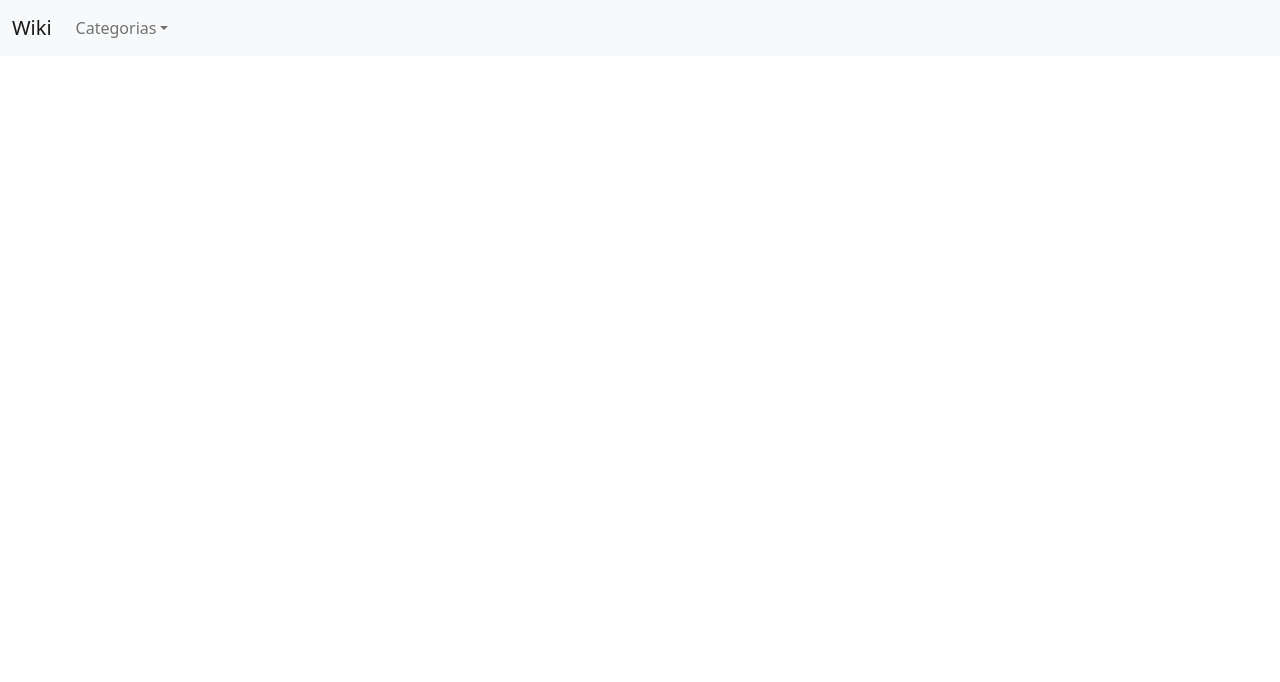
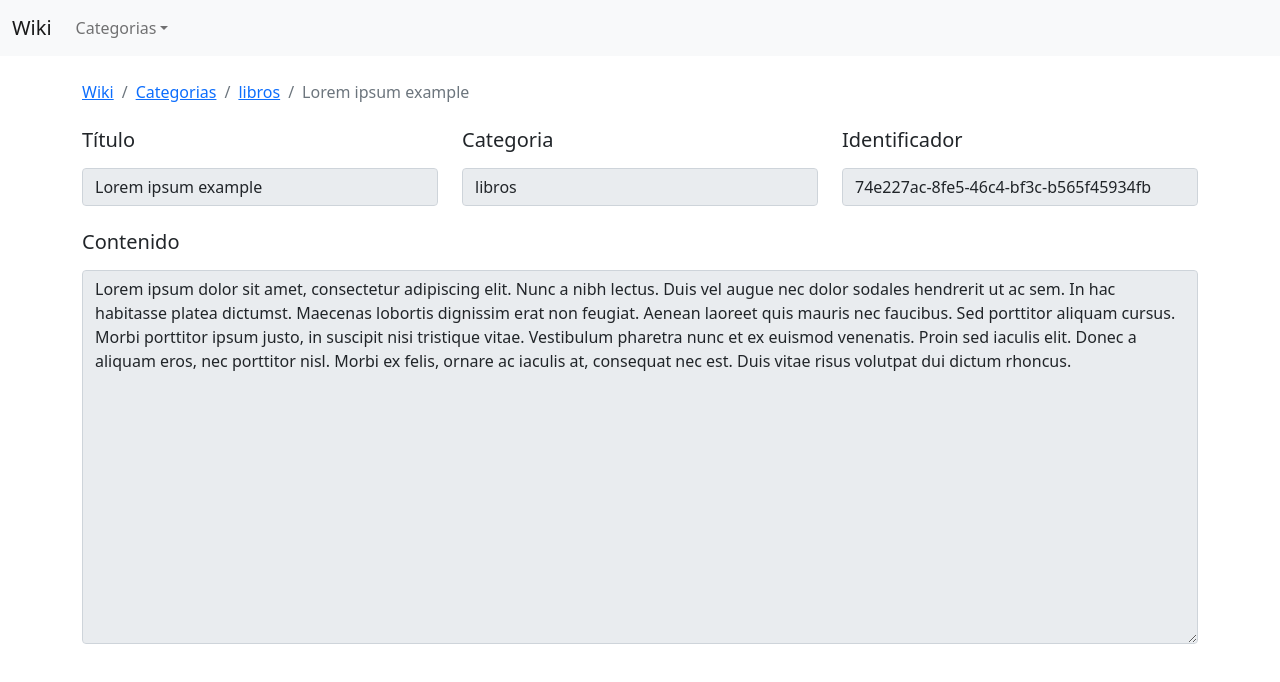
Before and after one commit to franklopezbriceno2297/cursoprograweb-proyecto2, a Vue app: page /wiki/mostrar/74e227ac-8fe5-46c4-bf3c-b565f45934fb in a window 1280 px wide. Before the commit this address had no page. Shown: the top 682 px of the page. Built offline with nearby package versions, Linux system fonts and the light colour scheme.

Commit message:
Show Wiki

```diff
--- a/src/data/pages.js
+++ b/src/data/pages.js
@@ -23,7 +23,7 @@ const pages = [
   },
   {
     id: '74e227ac-8fe5-46c4-bf3c-b565f45934fb',
-    title: 'Lorem ipsum',
+    title: 'Lorem ipsum example',
     body: 'Lorem ipsum dolor sit amet, consectetur adipiscing elit. Nunc a nibh lectus. Duis vel augue nec dolor sodales hendrerit ut ac sem. In hac habitasse platea dictumst. Maecenas lobortis dignissim erat non feugiat. Aenean laoreet quis mauris nec faucibus. Sed porttitor aliquam cursus. Morbi porttitor ipsum justo, in suscipit nisi tristique vitae. Vestibulum pharetra nunc et ex euismod venenatis. Proin sed iaculis elit. Donec a aliquam eros, nec porttitor nisl. Morbi ex felis, ornare ac iaculis at, consequat nec est. Duis vitae risus volutpat dui dictum rhoncus.',
     categoryPath: 'libros'
   }
--- a/src/router/index.js
+++ b/src/router/index.js
@@ -4,8 +4,14 @@ import Home from '@/views/Home.vue'
 import Categories from '@/views/Categories.vue'
 import Pages from '@/views/Pages.vue'
 import CategoryForm from '@/views/CategoryForm.vue'
+import PageForm from '@/views/PageForm.vue'
 
 const routes = [
+  {
+    path: '/wiki/:windowMode/:pageId',
+    name: 'WikiForm',
+    component: PageForm
+  },
   {
     path: '/categoria/:windowMode/:path',
     name: 'CategoryForm',
--- a/src/store/modules/pages.js
+++ b/src/store/modules/pages.js
@@ -11,6 +11,7 @@ const pages = {
   actions: {
   },
   getters: {
+    getPageByID: (state, getters) => ({ id }) => (state.pages.find(page => (page.id === id))),
     getPagesByCategory: (state, getters) => ({ categoryPath }) => (categoryPath ? state.pages.filter(page => (page.categoryPath === categoryPath)) : [])
   }
 }
--- a/src/views/Categories.vue
+++ b/src/views/Categories.vue
@@ -13,7 +13,6 @@
             <div class="card-body">
               <h5 class="card-title mb-3">{{category.label}}</h5>
               <p class="card-text small mb-2">Ruta: {{category.path}}</p>
-              <!-- <p class="card-text small">Fecha de Creación: {{created}}</p> -->
               <div class="d-flex justify-content-end">
                 <router-link :to="`/categorias/${category.path}`" class="btn btn-secondary btn-sm">Mostrar</router-link>
                 <router-link :to="`/categoria/editar/${category.path}`" class="btn btn-warning btn-sm mx-2">Editar</router-link>
--- /dev/null
+++ b/src/views/PageForm.vue
@@ -0,0 +1,135 @@
+<template>
+    <main class="container my-4">
+      <template v-if="displayMode">
+        <template v-if="pageExist">
+          <nav aria-label="breadcrumb">
+            <ol class="breadcrumb mb-4">
+              <li class="breadcrumb-item">
+                <router-link to="/">Wiki</router-link>
+              </li>
+              <li class="breadcrumb-item">
+                <router-link to="/categorias">Categorias</router-link>
+              </li>
+              <li class="breadcrumb-item">
+                <router-link :to="`/categorias/${category}`">{{category}}</router-link>
+              </li>
+              <li class="breadcrumb-item active" aria-current="page">{{title}}</li>
+            </ol>
+          </nav>
+          <form class="row g-4">
+            <div class="col-sm-4">
+              <label for="inputTitle" class="form-label h5 mb-3">Título</label>
+              <input v-model="title" readonly type="text" class="form-control" id="inputTitle" />
+            </div>
+            <div class="col-sm-4">
+              <label for="inputCategory" class="form-label h5 mb-3">Categoria</label>
+              <input v-model="category" readonly type="text" class="form-control" id="inputCategory" />
+            </div>
+            <div class="col-sm-4">
+              <label for="inputID" class="form-label h5 mb-3">Identificador</label>
+              <input v-model="id" readonly type="text" class="form-control" id="inputID" />
+            </div>
+            <div class="col-sm-12">
+              <label for="inputBody" class="form-label h5 mb-3">Contenido</label>
+              <textarea v-model="body" readonly class="form-control" id="inputBody" rows="15"></textarea>
+            </div>
+          </form>
+        </template>
+        <div v-else class="row">
+          <div class="col-4">
+            <div class="alert alert-danger mb-0 p-2" role="alert">¡Error, esta página no existe!</div>
+          </div>
+        </div>
+      </template>
+      <template v-else>
+      </template>
+
+      <!-- {{#enableforms}}
+        <nav aria-label="breadcrumb">
+          <ol class="breadcrumb mb-4">
+            <li class="breadcrumb-item">
+              <a href="/">Wiki</a>
+            </li>
+            <li class="breadcrumb-item">
+              <a href="/categorias">Categorias</a>
+            </li>
+            <li class="breadcrumb-item active" aria-current="page">{{mainTitle}}</li>
+          </ol>
+        </nav>
+        <form class="row g-4">
+          <div class="col-sm-4">
+            <label for="inputTitle" class="form-label h5 mb-3">Título</label>
+            <input required type="text" class="form-control" value="{{title}}" id="inputTitle" name="inputTitle" />
+          </div>
+          <div class="col-sm-5"></div>
+          <div class="col-sm-3">
+            <label class="form-label h5 mb-3">Categoría</label>
+            <select required id="inputCategory" name="inputCategory" class="form-select form-select-sm" aria-label=".form-select-lg">
+              {{^selectedCategoryFlag}}
+                {{#cats}}
+                  <option value="{{id}}">{{label}}</option>
+                {{/cats}}
+              {{~selectedCategoryFlag}}
+              {{#selectedCategoryFlag}}
+                {{#selectedCategory}}
+                  <option selected value="{{catID}}">{{catLabel}}</option>
+                {{/selectedCategory}}
+                {{#cats}}
+                  <option value="{{id}}">{{label}}</option>
+                {{/cats}}
+              {{/selectedCategoryFlag}}
+            </select>
+          </div>
+          <div class="col-sm-12">
+            <label for="inputBody" class="form-label h5 mb-3">Contenido</label>
+            <textarea required name="inputBody" class="form-control" id="inputBody" rows="15">{{body}}</textarea>
+          </div>
+          <div class="col-12">
+            <button type="submit" class="btn btn-primary">Guardar</button>
+          </div>
+        </form>
+      {{/enableforms}} -->
+  </main>
+</template>
+
+<script>
+import { mapGetters } from 'vuex'
+
+export default {
+  name: 'PageForm',
+  data: () => ({
+    pageExist: false,
+    id: '',
+    title: '',
+    body: '',
+    category: ''
+  }),
+  mounted () {
+    if (!this.creationMode) {
+      const currentPage = this.getPageByID({ id: this.$route.params.pageId })
+      if (currentPage) {
+        this.id = currentPage.id
+        this.title = currentPage.title
+        this.body = currentPage.body
+        this.category = currentPage.categoryPath
+        this.pageExist = true
+      }
+    }
+  },
+  computed: {
+    ...mapGetters(
+      'pages',
+      ['getPageByID', 'getPagesByCategory']
+    ),
+    creationMode () {
+      return (this.$route.params.windowMode === 'nueva')
+    },
+    displayMode () {
+      return (this.$route.params.windowMode === 'mostrar')
+    }
+  }
+}
+</script>
+
+<style>
+</style>
--- a/src/views/Pages.vue
+++ b/src/views/Pages.vue
@@ -5,16 +5,16 @@
         <nav aria-label="breadcrumb">
           <ol class="breadcrumb mb-0">
             <li class="breadcrumb-item">
-              <a href="/">Wiki</a>
+              <router-link to="/">Wiki</router-link>
             </li>
             <li class="breadcrumb-item">
-              <a href="/categorias">Categorias</a>
+              <router-link to="/categorias">Categorias</router-link>
             </li>
             <li class="breadcrumb-item active" aria-current="page">{{$route.params.categoryPath}}</li>
           </ol>
         </nav>
       </div>
-      <a class="btn btn-success" href="/paginas/create">Agregar Página</a>
+      <router-link class="btn btn-success" to="/wiki/nueva/0">Agregar Página</router-link>
     </div>
     <table class="table table-striped mb-4">
       <thead>
@@ -28,13 +28,12 @@
           <th>{{page.title}}</th>
           <th>
             <div class="d-flex justify-content-end">
-              <a href="/paginas/{{id}}" class="btn btn-secondary btn-sm">Mostrar</a>
-              <a href="/paginas/{{id}}/edit" class="btn btn-warning btn-sm mx-2">Editar</a>
-              <a href="/paginas/{{id}}/delete" class="btn btn-danger btn-sm">Eliminar</a>
+              <router-link :to="`/wiki/mostrar/${page.id}`" class="btn btn-secondary btn-sm">Mostrar</router-link>
+              <!-- <a href="/paginas/{{id}}/edit" class="btn btn-warning btn-sm mx-2">Editar</a>
+              <a href="/paginas/{{id}}/delete" class="btn btn-danger btn-sm">Eliminar</a> -->
             </div>
           </th>
         </tr>
-
         <tr v-if="(pages({ categoryPath: $route.params.categoryPath }).length === 0)">
           <th>Vacío</th>
           <th></th>
```
